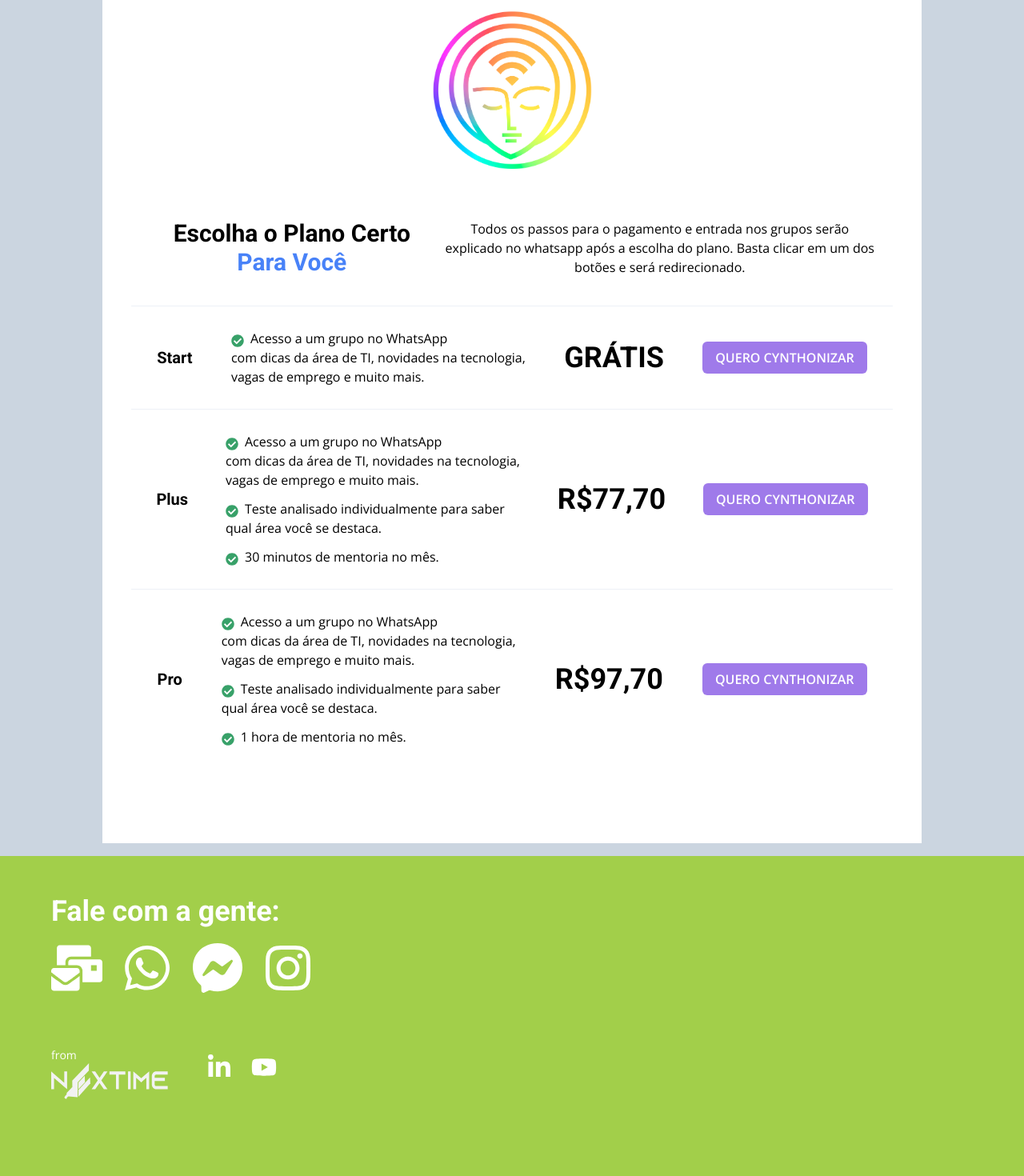
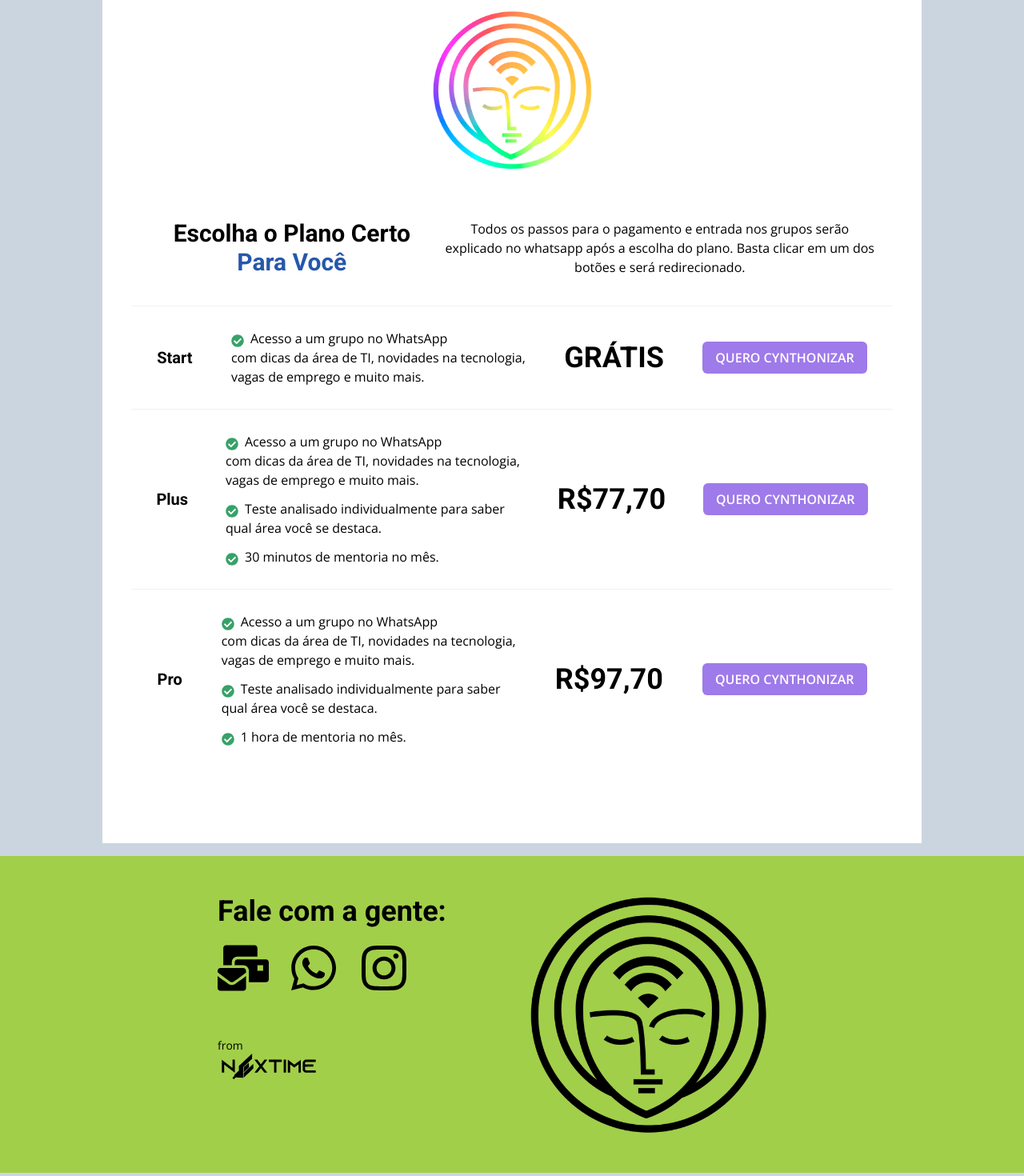
Before and after one commit to nextimecode/cynthia_senek, a Next.js app: page / in a window 1280 px wide. Shown: the part 89-1559 px from the top of the page at 80% size. Built offline with nearby package versions, Linux system fonts and the light colour scheme; no server answers; what axios-retry would draw is missing.

Commit message:
feat: novo footer com a logo em preto

```diff
--- a/src/components/organisms/NextFooter/index.tsx
+++ b/src/components/organisms/NextFooter/index.tsx
@@ -2,7 +2,17 @@ import React from 'react'
 import Image from 'next/image'
 import Link from 'next/link'
 
-import { Box, Container, Grid, GridItem, Heading, HStack, Icon, Text } from '@chakra-ui/react'
+import {
+  Box,
+  Container,
+  Grid,
+  GridItem,
+  Heading,
+  HStack,
+  Icon,
+  SimpleGrid,
+  Text
+} from '@chakra-ui/react'
 
 import {
   FaInstagram,
@@ -12,32 +22,32 @@ import {
   FaYoutube,
   FaFacebookMessenger
 } from 'react-icons/fa'
+import NextimeSvg from '../../atoms/NextimeSvg'
 
 export type NextFooterProps = {
   bg?: 'next-primary' | undefined
 }
 
-const NextFooter = ({ bg = 'next-primary' }: NextFooterProps) => {
+export const NextFooter = ({ bg = 'next-primary' }: NextFooterProps) => {
   return (
     <footer>
       <Box bg={bg} pt={12} pb={12}>
-        <Grid templateColumns="repeat(5, 2fr)">
-          <GridItem colSpan={[1, 3]}>
-            <Container maxW="2xl">
+        <Container maxW="container.md">
+          <SimpleGrid columns={[1, 2]} spacing={10}>
             <Box>
-                <Heading fontWeight={600} color="white">
+              <Heading fontWeight={600} color="next-dark.400">
                 Fale com a gente:
               </Heading>
               <HStack spacing={6} pt={4} pb={10}>
                 <Link
                   href={
-                      'mailto:contato@nextime.com.br?subject=Orçamento para NeXTIME&body=Olá,%20NeXTIME'
+                    'mailto:cynthonizar@cynthonizar.com?subject=Mensagem via site do Cynthonizar&body=Olá,%20CY Senek'
                   }
                   target={'_blank'}
                 >
                   <Icon
-                      color="white"
-                      _hover={{ color: 'next-dark' }}
+                    color="next-dark.400"
+                    _hover={{ color: 'white' }}
                     as={FaMailBulk}
                     w={16}
                     h={16}
@@ -50,72 +60,45 @@ const NextFooter = ({ bg = 'next-primary' }: NextFooterProps) => {
                   target={'_blank'}
                 >
                   <Icon
-                      color="white"
-                      _hover={{ color: 'next-dark' }}
+                    color="next-dark.400"
+                    _hover={{ color: 'white' }}
                     as={FaWhatsapp}
                     w={16}
                     h={16}
                   />
                 </Link>
-                  <Link href={'https://m.me/102621504903865'} target={'_blank'}>
+                <Link href={'https://www.instagram.com/cynthiasenek/'}>
                   <Icon
-                      color="white"
-                      _hover={{ color: 'next-dark' }}
-                      as={FaFacebookMessenger}
-                      w={16}
-                      h={16}
-                    />
-                  </Link>
-                  <Link href={'https://www.instagram.com/nextimetec/'}>
-                    <Icon
-                      color="white"
-                      _hover={{ color: 'next-dark' }}
+                    color="next-dark.400"
+                    _hover={{ color: 'white' }}
                     as={FaInstagram}
                     w={16}
                     h={16}
                   />
                 </Link>
               </HStack>
-                <HStack spacing={6} pt={3} pb={12}>
+              <HStack spacing={6} pb={12}>
                 <Link href={'https://www.nextime.com.br/'}>
                   <Box pe={6} pt={2}>
-                      <Text fontSize="sm" color={'white'}>
+                    <Text fontSize="sm" color={'next-dark.400'}>
                       from
                     </Text>
-                      <Image
-                        src="/images/logos/nextime_logo_white.svg"
-                        alt="NeXTIME Logo"
-                        width={146}
-                        height={46}
-                      />
+                    <NextimeSvg size={2} />
                   </Box>
-                  </Link>
-                  <Link href={'https://www.linkedin.com/company/nextimetec/'}>
-                    <Icon
-                      color="white"
-                      _hover={{ color: 'next-dark' }}
-                      as={FaLinkedinIn}
-                      w={8}
-                      h={8}
-                    />
-                  </Link>
-                  <Link href={'https://www.youtube.com/channel/UC1hFKnbaZ2dvmdYSDbRgVsA'}>
-                    <Icon
-                      color="white"
-                      _hover={{ color: 'next-dark' }}
-                      as={FaYoutube}
-                      w={8}
-                      h={8}
-                    />
                 </Link>
               </HStack>
             </Box>
+            <Box>
+              <Image
+                src="/images/logos/logo_footer.png"
+                alt="NeXTIME Logo"
+                width={300}
+                height={300}
+              />
+            </Box>
+          </SimpleGrid>
         </Container>
-          </GridItem>
-        </Grid>
       </Box>
     </footer>
   )
 }
-
-export default NextFooter
--- a/src/components/templates/NextLayout/index.tsx
+++ b/src/components/templates/NextLayout/index.tsx
@@ -1,7 +1,7 @@
 import Head from 'next/head'
 import React, { PropsWithChildren } from 'react'
 import { NextHeader } from '../../organisms/NextHeader'
-import NextFooter from '../../organisms/NextFooter'
+import { NextFooter } from '../../organisms/NextFooter'
 import { items } from '../../../data'
 
 type Props = {
--- a/src/theme/colors.ts
+++ b/src/theme/colors.ts
@@ -9,23 +9,42 @@ const colors = {
     600: '#2A2A2D'
   },
   'next-blue': {
-    100: '#00DAE9',
-    200: '#6688CD',
-    400: '#4882F8',
-    900: '#2D426D'
+    400: '#2657ab'
   },
   'next-red': {
-    200: '#EB4A68',
-    300: '#FF747C',
-    400: '#EE468E'
+    200: '#db3340',
+    400: '#f815bd',
+    500: '#f55542'
+  },
+  'next-purple': {
+    200: '#a33da3',
+    400: '#7842a3'
   },
   'next-orange': {
-    500: '#FF6700'
+    200: '#faa413',
+    400: '#f87826'
   },
   'next-green': {
-    400: '#85F2C9',
-    500: '#129E57'
+    200: '#a2cf4a',
+    400: '#2cad59'
+  },
+  'next-yellow': {
+    400: '#fee300'
   }
 }
 
+// const colorList = [
+//   '#db3340',
+//   '#f815bd',
+//   '#a33da3',
+//   '#7842a3',
+//   '#2657ab',
+//   '#2cad59',
+//   '#a2cf4a',
+//   '#fee300',
+//   '#faa413',
+//   '#f87826',
+//   '#f55542'
+// ]
+
 export default colors
```
Also changed, not shown: public/images/logos/logo_footer.png (added). Lines whose indentation alone changed are shown as unchanged.
